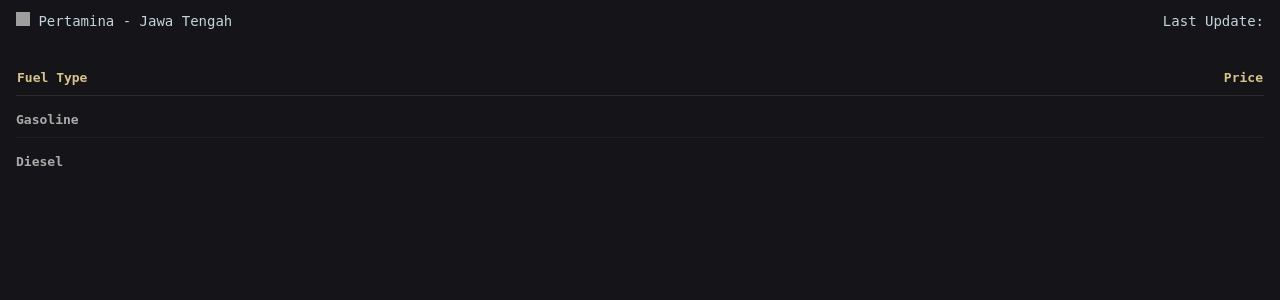
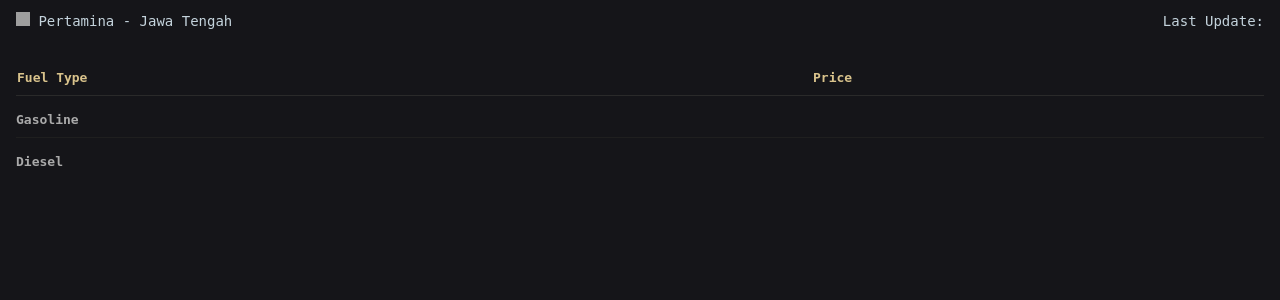
Before and after one commit to rdce-vr/Local-Track, a Flask app: page / in a window 1280 px wide. Shown: the top 300 px of the page. Run offline with Flask 3, Linux system fonts and the light colour scheme; data that the repository does not hold is empty; grey boxes are pictures that could not be loaded.

Commit message:
Update static/style.css

```diff
--- a/static/style.css
+++ b/static/style.css
@@ -63,7 +63,7 @@ td {
 
 .price {
   font-family: 'JetBrains Mono', monospace;
-  text-align: right;
+  text-align: justify;
 }
 
 .time {
```
